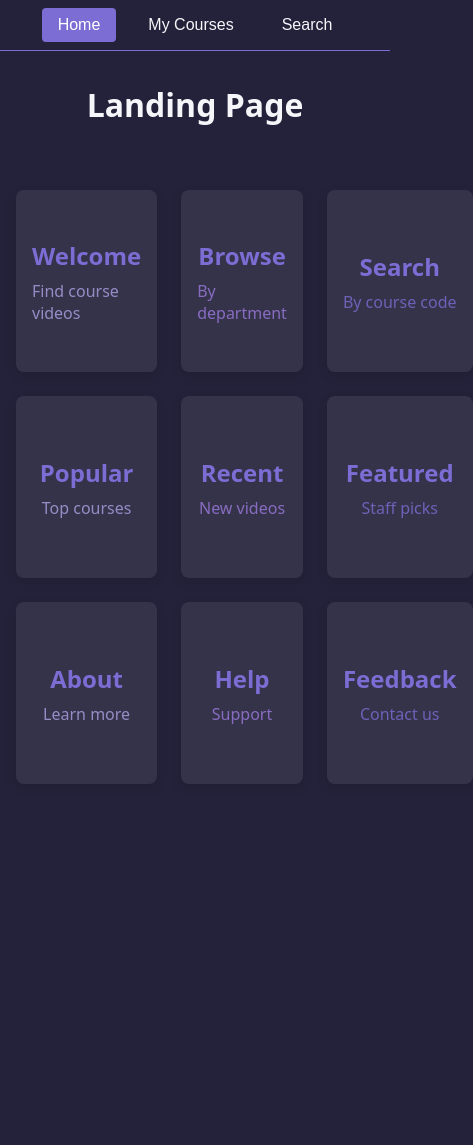
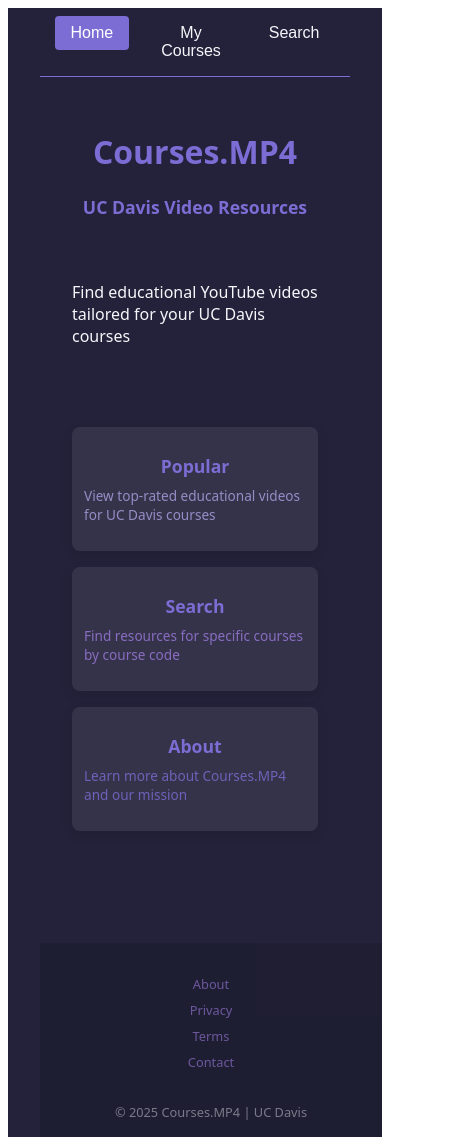
Before and after one commit to shruthi-parasa/courses.mp4, a Svelte app in the folder frontend/: page / in a window 390 px wide. Shown: the whole page, 473 px wide, since content can reach past the window. Before the commit the page ends 895 px from the top, so only its background shows below. Built offline with nearby package versions, Linux system fonts and the light colour scheme; no server answers.

Commit message:
basic styling

```diff
--- a/frontend/src/App.svelte
+++ b/frontend/src/App.svelte
@@ -41,12 +41,18 @@
     {/if}
   </div>
 
-  <!-- Show API key during development -->
-  <!--
-  <footer>
-    <p>API Key: {apiKey || 'Loading...'}</p>
+  <footer class="site-footer">
+    <div class="footer-content">
+      <div class="logo">Courses.MP4</div>
+      <div class="links">
+        <a href="#about">About</a>
+        <a href="#privacy">Privacy</a>
+        <a href="#terms">Terms</a>
+        <a href="#contact">Contact</a>
+      </div>
+      <div class="copyright">© {new Date().getFullYear()} Courses.MP4 | UC Davis</div>
+    </div>
   </footer>
-  -->
 </main>
 
 <style>
--- a/frontend/src/app.scss
+++ b/frontend/src/app.scss
@@ -4,6 +4,7 @@
 $color-3: #7c6dd5;
 $color-bg: #23223a; // dark background
 $color-text: #f6f6fa; // light text
+$max-width: 1200px;
 
 :root {
   --color-1: #{$color-1};
@@ -13,12 +14,19 @@
   --color-text: #{$color-text};
 }
 
-body {
+// Main content
+main {
+  padding: 0 2rem;
+  max-width: $max-width;
+  margin: 0 auto;
+  display: grid;
+  grid-template-columns: 1fr;
+  row-gap: 2rem;
+  column-gap: 1rem;
+  justify-content: center;
   background: $color-bg;
   color: $color-text;
-  margin: 0;
   font-family: system-ui, Avenir, Helvetica, Arial, sans-serif;
-  min-height: 100vh;
 }
 
 a {
@@ -31,18 +39,25 @@
 
 h1, h2, h3, h4, h5, h6 {
   color: $color-3;
+  text-align: center;
 }
 
-// Grid layout
+// Grid layouts
 .grid {
   display: grid;
   grid-template-columns: repeat(3, 1fr);
   grid-template-rows: repeat(3, 1fr);
   gap: 1.5rem;
   width: 100%;
-  max-width: 1200px;
-  margin: 2rem auto;
-  padding: 0 1rem;
+  margin: 2rem 0;
+  padding: 0;
+  max-width: $max-width;
+  justify-content: center;
+
+  &.grid-3 {
+    grid-template-columns: repeat(3, 1fr);
+    grid-template-rows: 1fr;
+  }
 }
 
 .cell {
@@ -81,3 +96,210 @@
 .color-1 { color: $color-1; }
 .color-2 { color: $color-2; }
 .color-3 { color: $color-3; }
+
+// Footer styling
+.site-footer {
+  width: 100%;
+  padding: 2rem 1rem;
+  background: rgba(0, 0, 0, 0.2);
+  margin-top: 3rem;
+  text-align: center;
+
+  .footer-content {
+    max-width: 800px;
+    margin: 0 auto;
+    display: flex;
+    flex-direction: column;
+    align-items: center;
+
+    .logo {
+      display: none;
+    }
+
+    .links {
+      display: flex;
+      gap: 1rem;
+      margin: 1rem 0;
+      flex-wrap: wrap;
+      justify-content: center;
+    }
+
+    .copyright {
+      font-size: 0.8rem;
+      opacity: 0.7;
+      margin-top: 1rem;
+    }
+  }
+}
+
+// Search styles
+.search-container {
+  width: 100%;
+  max-width: 600px;
+  margin: 2rem auto 1.5rem auto;
+  padding: 0 1rem;
+}
+
+.search-input {
+  display: flex;
+  gap: 0.5rem;
+  background: rgba(255,255,255,0.08);
+  border-radius: 8px;
+  box-shadow: 0 2px 8px rgba(0,0,0,0.08);
+  padding: 0.5rem 1rem;
+  align-items: center;
+}
+
+.search-input input[type="text"] {
+  flex: 1;
+  padding: 0.75rem 1rem;
+  border: none;
+  border-radius: 4px;
+  background: rgba(255,255,255,0.15);
+  color: $color-text;
+  font-size: 1rem;
+  outline: none;
+  transition: background 0.2s;
+}
+
+.search-input input[type="text"]:focus {
+  background: rgba(255,255,255,0.25);
+}
+
+.search-input button {
+  background-color: $color-3;
+  color: white;
+  border: none;
+  border-radius: 4px;
+  padding: 0.75rem 1.5rem;
+  font-weight: bold;
+  cursor: pointer;
+  font-size: 1rem;
+  transition: background-color 0.2s, box-shadow 0.2s;
+  box-shadow: 0 2px 8px rgba(0,0,0,0.08);
+}
+
+.search-input button:hover {
+  background-color: $color-2;
+  box-shadow: 0 4px 12px rgba(0,0,0,0.12);
+}
+
+// Responsive Media Queries
+// Desktop first approach
+
+// Base styles are for desktop (above 1024px)
+
+// Tablet styles (between 768px and 1024px)
+@media screen and (max-width: 1024px) {
+  .grid {
+    max-width: 100%;
+    grid-template-columns: repeat(2, 1fr);
+
+    &.grid-3 {
+      grid-template-columns: repeat(3, 1fr);
+    }
+  }
+
+  .cell {
+    min-height: 130px;
+
+    h3 {
+      font-size: 1.3rem;
+    }
+
+    p {
+      font-size: 0.9rem;
+    }
+  }
+}
+
+// Small tablet styles (between 576px and 768px)
+@media screen and (max-width: 768px) {
+  .grid {
+    grid-template-columns: repeat(2, 1fr);
+    gap: 1rem;
+
+    &.grid-3 {
+      grid-template-columns: repeat(2, 1fr);
+
+      .cell:last-child {
+        grid-column: span 2;
+      }
+    }
+  }
+
+  .cell {
+    min-height: 110px;
+    padding: 0.75rem;
+
+    h3 {
+      font-size: 1.2rem;
+    }
+  }
+
+  h1 {
+    font-size: 2.5rem;
+  }
+
+  h2 {
+    font-size: 1.3rem;
+  }
+
+  .site-footer .footer-content .links {
+    gap: 0.75rem;
+  }
+}
+
+// Mobile styles (below 576px)
+@media screen and (max-width: 576px) {
+  .grid {
+    grid-template-columns: 1fr;
+
+    &.grid-3 {
+      grid-template-columns: 1fr;
+
+      .cell {
+        grid-column: span 1;
+      }
+    }
+  }
+
+  .cell {
+    min-height: 100px;
+
+    h3 {
+      font-size: 1.1rem;
+    }
+
+    p {
+      font-size: 0.85rem;
+    }
+  }
+
+  h1 {
+    font-size: 2rem;
+  }
+
+  h2 {
+    font-size: 1.1rem;
+  }
+
+  .hero p {
+    font-size: 1rem;
+  }
+
+  .site-footer {
+    padding: 1.5rem 1rem;
+
+    .footer-content {
+      .logo {
+        font-size: 1.2rem;
+      }
+
+      .links {
+        flex-direction: column;
+        gap: 0.5rem;
+      }
+    }
+  }
+}
--- a/frontend/src/routes/Landing.svelte
+++ b/frontend/src/routes/Landing.svelte
@@ -2,64 +2,28 @@
   // Landing page logic will go here
 </script>
 
-<main>    <header>
-      <h1>Landing Page</h1>
-    </header>    <section class="grid">
+<main>
+  <header>
+    <h1>Courses.MP4</h1>
+    <h2>UC Davis Video Resources</h2>
+  </header>
+    <section class="hero">
+    <p>Find educational YouTube videos tailored for your UC Davis courses</p>
+  </section>
+  <section class="grid">
     <div class="cell color-1">
-        <h3>Welcome</h3>
-        <p>Find course videos</p>
+      <h3>Popular</h3>
+      <p>View top-rated educational videos for UC Davis courses</p>
     </div>
     <div class="cell color-2">
-        <h3>Browse</h3>
-        <p>By department</p>
+      <h3>Search</h3>
+      <p>Find resources for specific courses by course code</p>
     </div>
     <div class="cell color-3">
-        <h3>Search</h3>
-        <p>By course code</p>
-      </div>
-      <div class="cell color-1">
-        <h3>Popular</h3>
-        <p>Top courses</p>
-      </div>
-      <div class="cell color-2">
-        <h3>Recent</h3>
-        <p>New videos</p>
-      </div>
-      <div class="cell color-3">
-        <h3>Featured</h3>
-        <p>Staff picks</p>
-      </div>
-      <div class="cell color-1">
       <h3>About</h3>
-        <p>Learn more</p>
-      </div>
-      <div class="cell color-2">
-        <h3>Help</h3>
-        <p>Support</p>
-      </div>
-      <div class="cell color-3">
-        <h3>Feedback</h3>
-        <p>Contact us</p>
+      <p>Learn more about Courses.MP4 and our mission</p>
     </div>
   </section>
 </main>
 
-<style>
-  main {
-    min-height: 100vh;
-    display: flex;
-    flex-direction: column;
-    align-items: center;
-  }
-
-  header {
-    width: 100%;
-    padding: 2rem 0;
-    text-align: center;
-  }
-
-  h1 {
-    margin: 0;
-    color: var(--color-text);
-  }
-</style>
+<!-- All styling is handled by app.scss -->
--- a/frontend/src/routes/MyCourses.svelte
+++ b/frontend/src/routes/MyCourses.svelte
@@ -5,7 +5,8 @@
 <main>
   <header>
     <h1>My Courses</h1>
-  </header>  <section class="grid">
+  </header>
+  <section class="grid">
     <div class="cell color-1">
       <h3>ECS 162</h3>
       <p>Web Programming</p>
@@ -45,22 +46,4 @@
   </section>
 </main>
 
-<style>
-  main {
-    min-height: 100vh;
-    display: flex;
-    flex-direction: column;
-    align-items: center;
-  }
-
-  header {
-    width: 100%;
-    padding: 2rem 0;
-    text-align: center;
-  }
-
-  h1 {
-    margin: 0;
-    color: var(--color-text);
-  }
-</style>
+<!-- All styling is handled by app.scss -->
--- a/frontend/src/routes/SearchCourses.svelte
+++ b/frontend/src/routes/SearchCourses.svelte
@@ -51,63 +51,4 @@
   </section>
 </main>
 
-<style>
-  main {
-    min-height: 100vh;
-    display: flex;
-    flex-direction: column;
-    align-items: center;
-  }
-
-  header {
-    width: 100%;
-    padding: 2rem 0;
-    text-align: center;
-  }
-
-  h1 {
-    margin: 0;
-    color: var(--color-text);
-  }
-
-  .search-container {
-    width: 100%;
-    max-width: 600px;
-    margin: 0 auto 1rem auto;
-    padding: 0 1rem;
-  }
-
-  .search-input {
-    display: flex;
-    gap: 0.5rem;
-  }
-
-  input {
-    flex: 1;
-    padding: 0.75rem 1rem;
-    border: none;
-    border-radius: 4px;
-    background: rgba(255,255,255,0.1);
-    color: var(--color-text);
-    font-size: 1rem;
-  }
-
-  input::placeholder {
-    color: rgba(255,255,255,0.5);
-  }
-
-  button {
-    background-color: var(--color-3);
-    color: white;
-    border: none;
-    border-radius: 4px;
-    padding: 0.75rem 1.5rem;
-    font-weight: bold;
-    cursor: pointer;
-    transition: background-color 0.2s;
-  }
-
-  button:hover {
-    background-color: var(--color-2);
-  }
-</style>
+<!-- All styling is handled by app.scss -->
```
Lines whose indentation alone changed are shown as unchanged.
